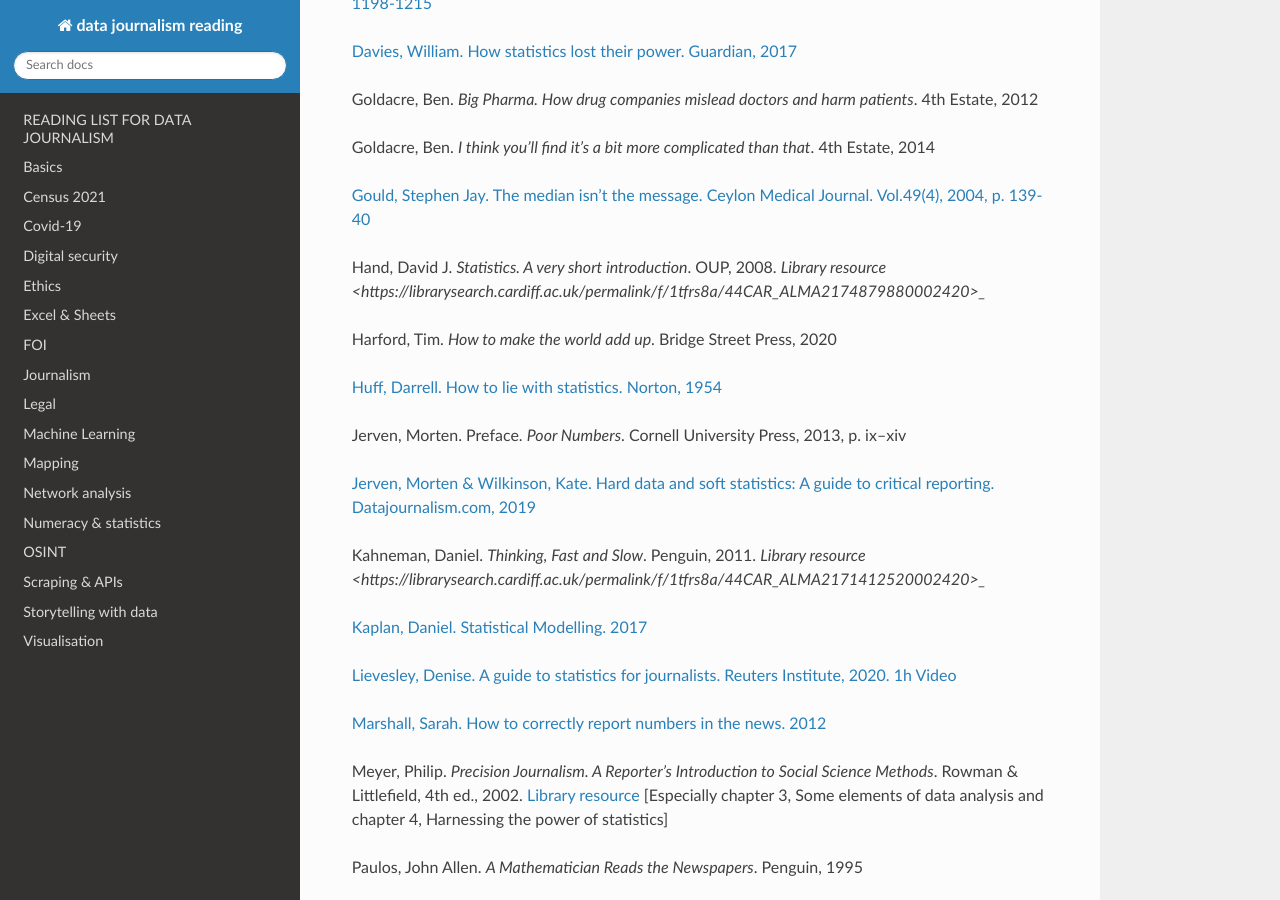
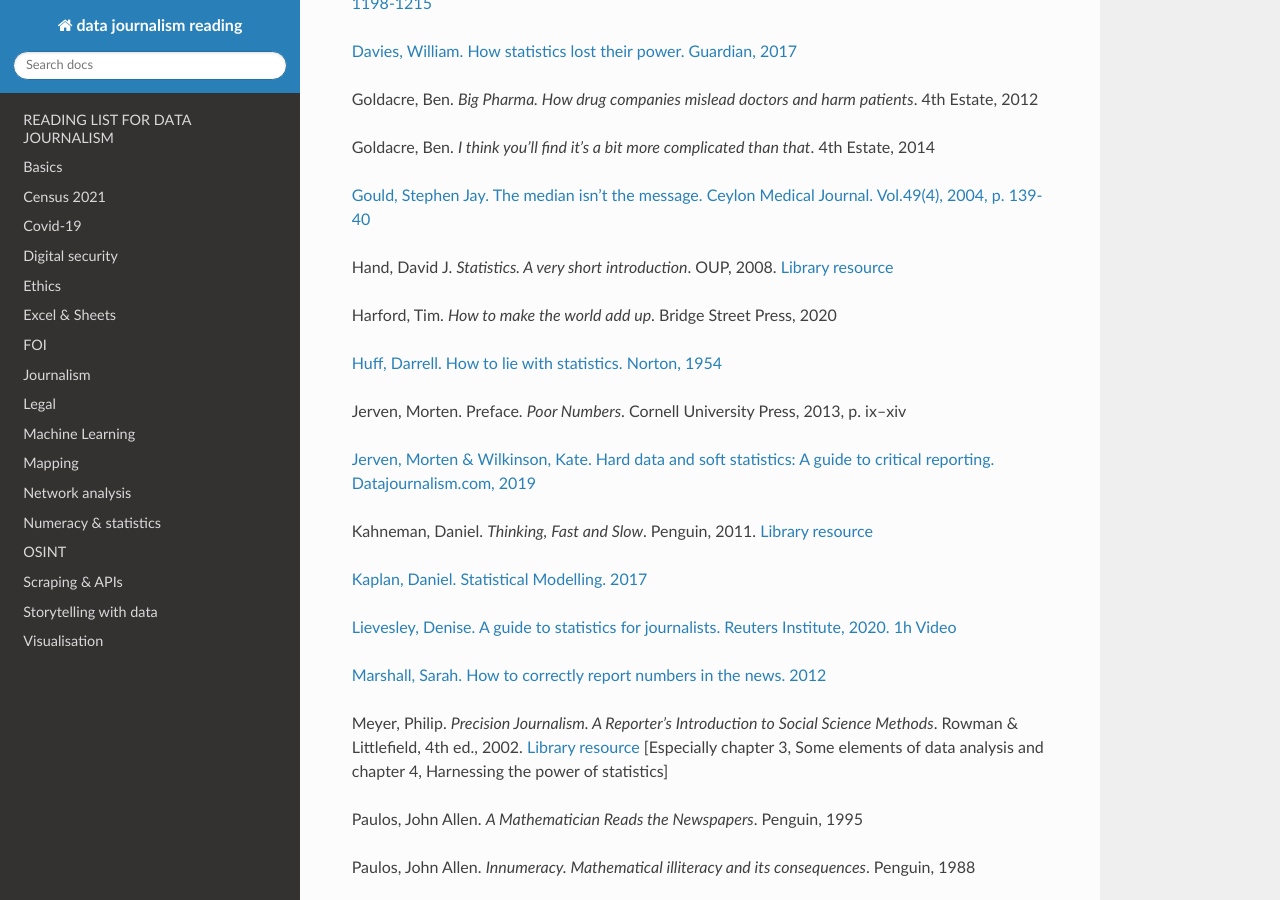
Before and after one commit to aodhanlutetiae/dj_reading, a Sphinx documentation site: the page built from docs/source/index.rst, in a window 1280 px wide and 900 px high, scrolled down 12745 px. Built offline with Sphinx 7.4.7 and the Read the Docs theme 2.0.0, drawn with Linux system fonts in a browser that asks for light colours.

Commit message:
update list

```diff
--- a/docs/source/index.rst
+++ b/docs/source/index.rst
@@ -710,7 +710,7 @@
 `Gould, Stephen Jay. The median isn’t the message. Ceylon Medical
 Journal. Vol.49(4), 2004, p. 139-40 <https://cmj.sljol.info/articles/abstract/10.4038/cmj.v49i4.1930/>`__
 
-Hand, David J. *Statistics. A very short introduction*. OUP, 2008. `Library resource <https://librarysearch.cardiff.ac.uk/permalink/f/1tfrs8a/44CAR_ALMA2174879880002420>_`
+Hand, David J. *Statistics. A very short introduction*. OUP, 2008. `Library resource <https://librarysearch.cardiff.ac.uk/permalink/f/1tfrs8a/44CAR_ALMA2174879880002420>`_
 
 Harford, Tim. *How to make the world add up*. Bridge Street Press, 2020
 
@@ -723,7 +723,8 @@
 guide to critical reporting. Datajournalism.com,
 2019 <https://datajournalism.com/read/longreads/hard-data-and-soft-statistics-a-guide-to-critical-reporting>`__
 
-Kahneman, Daniel. *Thinking, Fast and Slow*. Penguin, 2011. `Library resource <https://librarysearch.cardiff.ac.uk/permalink/f/1tfrs8a/44CAR_ALMA2171412520002420>_`
+Kahneman, Daniel. *Thinking, Fast and Slow*. Penguin, 2011. `Library resource <https://librarysearch.cardiff.ac.uk/permalink/f/1tfrs8a/44CAR_ALMA2171412520002420>`_
+
 
 `Kaplan, Daniel. Statistical Modelling.
 2017 <https://dtkaplan.github.io/SM2-bookdown>`__
```
